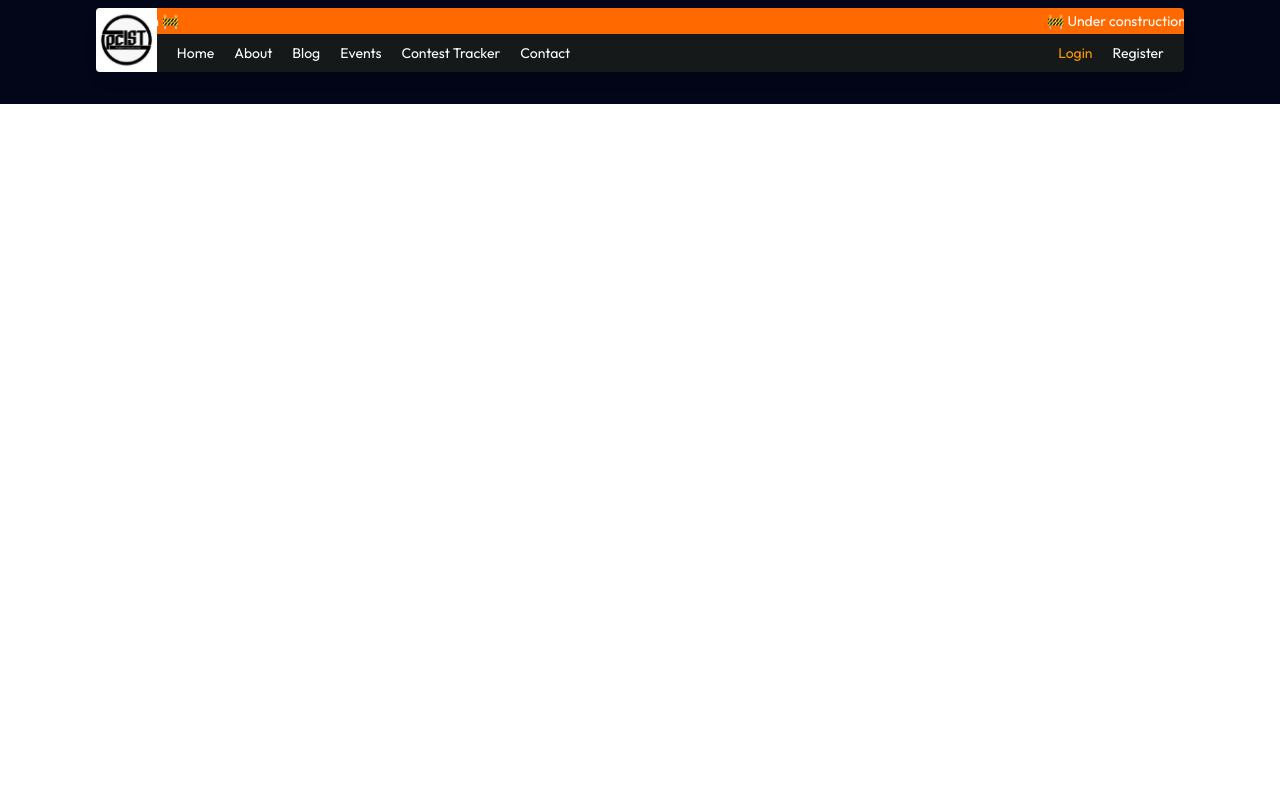
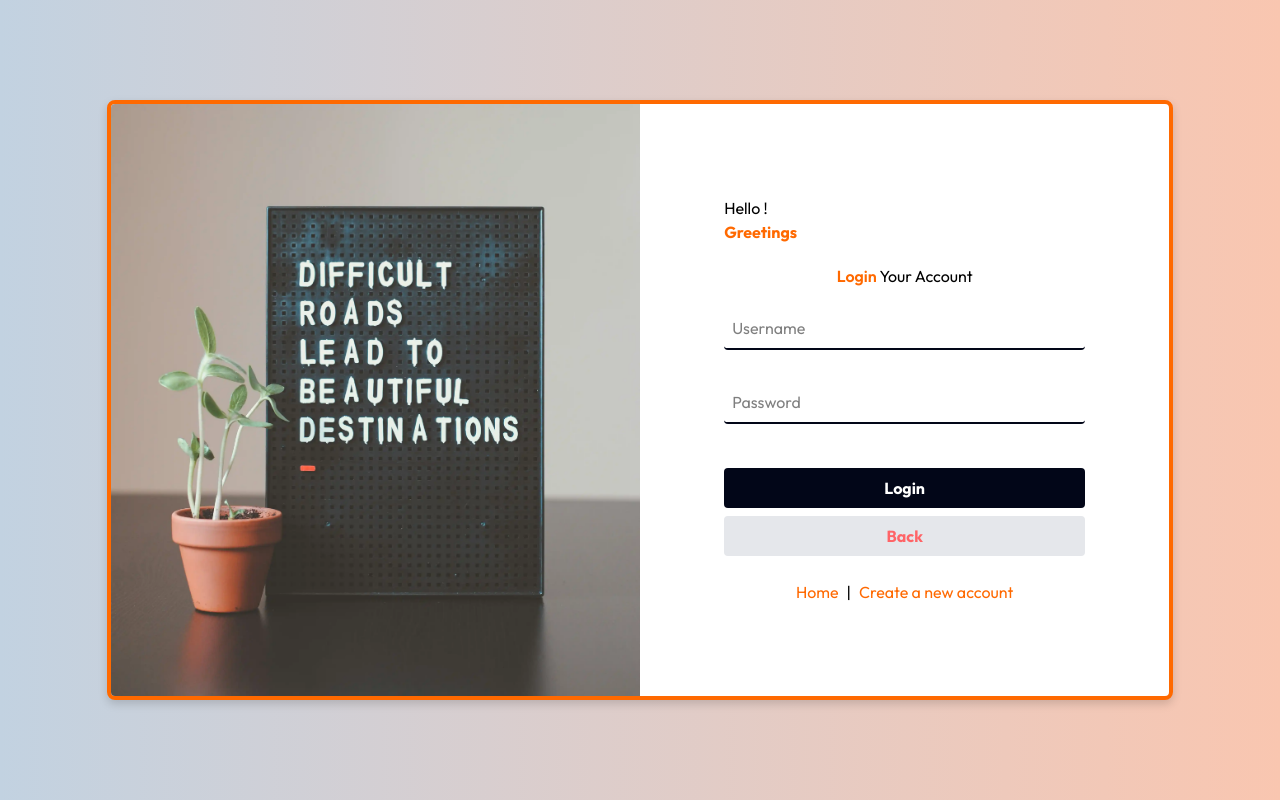
Before and after one commit to nasemul1/pcist-v2, a React (Vite) app: page /login in a window 1280 px wide. Built offline with nearby package versions, Linux system fonts and the light colour scheme.

Commit message:
added login and register page

```diff
--- a/src/App.jsx
+++ b/src/App.jsx
@@ -1,5 +1,5 @@
 import React from 'react'
-import { Route, Routes } from 'react-router-dom'
+import { Route, Routes, useLocation } from 'react-router-dom'
 import Home from './pages/Home'
 import About from './pages/About'
 import Navbar from './components/Navbar'
@@ -9,11 +9,19 @@ import SingleBlog from './components/SingleBlog'
 import UpcomingEvents from './pages/UpcomingEvents'
 import ContestTracker from './pages/ContestTracker'
 import Contact from './pages/Contact'
+import Login from './pages/auth-folder/Login'
+import Register from './pages/auth-folder/Register'
 
 const App = () => {
+
+  const location = useLocation();
+
+  const hideNavbarRoutes = ['/login', '/register'];
+  const shouldHideNavbar = hideNavbarRoutes.includes(location.pathname);
+
   return (
     <div className="mx-auto max-w-[1920px] relative">
-      <Navbar />
+      {!shouldHideNavbar && <Navbar />}
       <Routes>
         <Route path='/' element={<Home />}></Route>
         <Route path='/about' element={<About />}></Route>
@@ -21,9 +29,11 @@ const App = () => {
         <Route path='/blog/:id' element={<SingleBlog />}></Route>
         <Route path='/events' element={<UpcomingEvents />}></Route>
         <Route path='/contest' element={<ContestTracker />}></Route>
+        <Route path='/login' element={<Login />}></Route>
+        <Route path='/register' element={<Register />}></Route>
         <Route path='/contact' element={<Contact />}></Route>
       </Routes>
-      <Footer />
+      {!shouldHideNavbar && <Footer />}
     </div>
   )
 }
--- /dev/null
+++ b/src/pages/auth-folder/Login.jsx
@@ -0,0 +1,36 @@
+import React from 'react'
+import { Link, useNavigate } from 'react-router-dom'
+import side from '../../assets/Others/login.webp'
+
+const Login = () => {
+
+	const navigate = useNavigate();
+
+	return (
+		<div className='w-full h-dvh flex justify-center items-center bg-gradient-to-r from-[#C2D2E1] to-[#F9C6B0]'>
+	        <div id="login-card" className='border-4 border-[#FF6900] overflow-hidden w-10/12 h-3/4 text-white bg-white flex rounded-lg drop-shadow-lg'>
+		        <div id="left-side" className='w-3/6 hidden md:block bg-cover' style={{backgroundImage: `url(${side})`}}></div>
+		        <div id="right-side" className='p-6 w-full md:w-3/6 text-black bg-white md:rounded-r-lg flex flex-col justify-center items-center'>
+		          <form className='w-full flex flex-col items-center justify-center'>
+		            <div className='w-3/4'>
+		              <p className='text-left'>Hello !</p>
+		              <p className='text-[#FF6900] font-bold'>Greetings</p>
+		            </div>
+		            <p className='m-5 align-center text-center'><span className='text-[#FF6900] font-semibold'>Login</span> Your Account</p>
+		            <input placeholder='Username' type="text" id='user' value='' className='mb-2 p-2 w-3/4 bg-inherit border-b-2 border-[#020618] rounded-sm outline-none' required/><br />
+		            <input placeholder='Password' type="password" name="pass" id="pass" value='' onChange={e => setPass(e.target.value)} className='mb-5 p-2 w-3/4 bg-inherit border-b-2 border-[#020618] rounded-sm outline-none' required/><br />
+		            <button type="submit" className='cursor-pointer pl-4 pr-4 pt-2 pb-2 w-3/4 text-white font-bold bg-[#020618] hover:bg-[#020618]/75 border-0 rounded-sm'>Login</button>
+		            <button onClick={()=>navigate(-1)} className='cursor-pointer mt-2 pl-4 pr-4 pt-2 pb-2 w-3/4 text-red-400 font-bold bg-gray-200 hover:bg-gray-200/75  border-0 rounded-sm'>Back</button>
+		            <div className='mt-6'>
+		              <Link to='/' className='mt-6 text-[#FF6900]'>Home</Link>
+		              <span className='ml-2 mr-2'>|</span>
+		              <Link to={'/register'} className='mt-6 text-[#FF6900]'>Create a new account</Link>
+		            </div>
+		          </form>
+		        </div>
+	        </div>
+	    </div>
+	)
+}
+
+export default Login
--- /dev/null
+++ b/src/pages/auth-folder/Register.jsx
@@ -0,0 +1,33 @@
+import React from 'react'
+import side from '../../assets/Others/register.webp';
+import { Link, useNavigate } from 'react-router-dom';
+
+const Register = () => {
+	return (
+		<div className='w-full h-dvh flex justify-center items-center bg-gradient-to-r from-[#C2D2E1] to-[#F9C6B0]'>
+	        <div id="regi-card" className='border-4 border-[#FF6900] overflow-hidden w-10/12 h-3/4 text-white bg-white flex rounded-lg drop-shadow-lg'>
+	            <div id="left-side" className='w-3/6 hidden md:block bg-cover bg-center' style={{backgroundImage: `url(${side})`}}></div>
+	            <div id="right-side" className='p-6 w-full md:w-3/6 text-black bg-white md:rounded-r-lg flex flex-col justify-center items-center'>
+	                <form className='w-full flex flex-col items-center justify-center'>
+	                    <div className='w-3/4'>
+	                        <p className='text-left'>Hello !</p>
+	                        <p className='text-[#FF6900] font-bold'>Greetings</p>
+	                    </div>
+	                    <p className='m-5 align-center text-center'><span className='text-[#FF6900] font-semibold'>Sign up</span> Your Account</p>
+	                    <input placeholder='Username' type="text" id='user' className=' p-2 w-3/4 bg-inherit border-b-2 border-[#020618] rounded-sm outline-none' required/><br />
+	                    <input placeholder='Email' type="email" name="email" id="email" className=' p-2 w-3/4 bg-inherit border-b-2 border-[#020618] rounded-sm outline-none' required/><br />
+	                    <input placeholder='Password' type="password" name="pass" id="pass" className='mb-5 p-2 w-3/4 bg-inherit border-b-2 border-[#020618] rounded-sm outline-none' required/><br />
+	                    <button type="submit" className='pl-4 pr-4 pt-2 pb-2 w-3/4 text-white font-bold bg-[#020618] hover:bg-[#020618]/75 border-0 rounded-sm'>Proceed</button>
+	                    <div className='mt-6'>
+	                        <Link to={'/'} className='mt-6 text-[#FF6900]'>Home</Link>
+	                        <span className='ml-2 mr-2'>|</span>
+	                        <Link to={'/login'} className='mt-6 text-[#FF6900]'>Login</Link>
+	                    </div>
+	                </form>
+	            </div>
+	        </div>
+      </div>
+	)
+}
+
+export default Register
```
Also changed, not shown: src/assets/Others/login.webp (added), src/assets/Others/register.webp (added).
